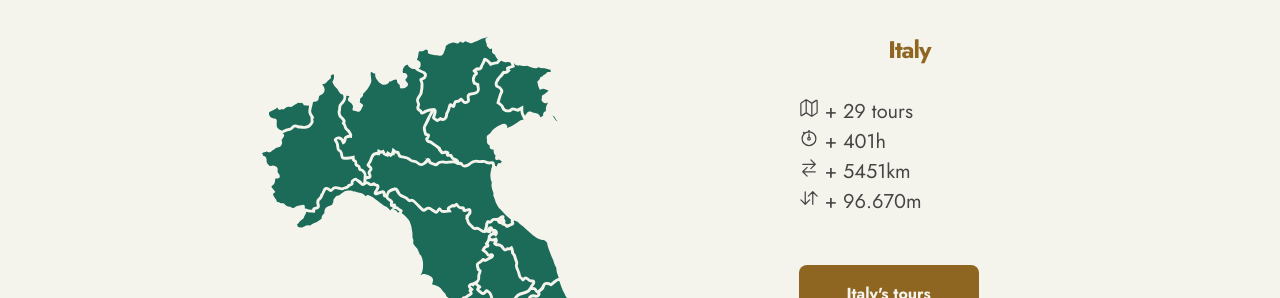
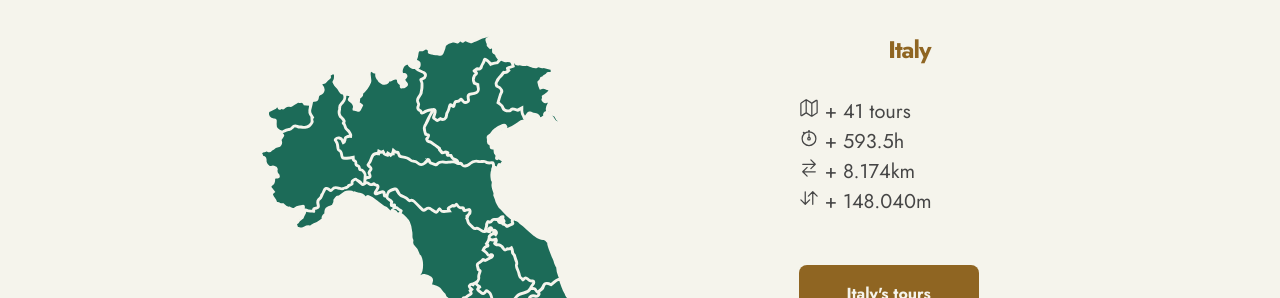
Before and after one commit to PacMat99/bike_adventure_italy, a Jekyll site: the page built from _pages/regions.html, in a window 1280 px wide. Shown: the part 275-573 px from the top of the page. Built offline with Jekyll 4.4.1, drawn with Linux system fonts in a browser that asks for light colours.

Commit message:
basilicata tour data update

```diff
--- a/_includes/regions-preview.html
+++ b/_includes/regions-preview.html
@@ -6,10 +6,10 @@
         <div id="wrap">
             <div id="content">
                 <p>
-                    <ion-icon name="map-outline"></ion-icon> + 29 tours<br />
-                    <ion-icon name="stopwatch-outline"></ion-icon> + 401h<br />
-                    <ion-icon name="swap-horizontal-outline"></ion-icon> + 5451km<br />
-                    <ion-icon name="swap-vertical-outline"></ion-icon> + 96.670m<br />
+                    <ion-icon name="map-outline"></ion-icon> + 41 tours<br />
+                    <ion-icon name="stopwatch-outline"></ion-icon> + 593.5h<br />
+                    <ion-icon name="swap-horizontal-outline"></ion-icon> + 8.174km<br />
+                    <ion-icon name="swap-vertical-outline"></ion-icon> + 148.040m<br />
                 </p>
             </div>
         </div>
@@ -54,10 +54,10 @@
         <div id="wrap">
             <div id="content">
                 <p>
-                    <ion-icon name="map-outline"></ion-icon> + 0 tours<br />
-                    <ion-icon name="stopwatch-outline"></ion-icon> + 0h<br />
-                    <ion-icon name="swap-horizontal-outline"></ion-icon> + 0km<br />
-                    <ion-icon name="swap-vertical-outline"></ion-icon> + 0m<br />
+                    <ion-icon name="map-outline"></ion-icon> + 11 tours<br />
+                    <ion-icon name="stopwatch-outline"></ion-icon> + 176h<br />
+                    <ion-icon name="swap-horizontal-outline"></ion-icon> + 2.550km<br />
+                    <ion-icon name="swap-vertical-outline"></ion-icon> + 46.010m<br />
                 </p>
             </div>
         </div>
```
